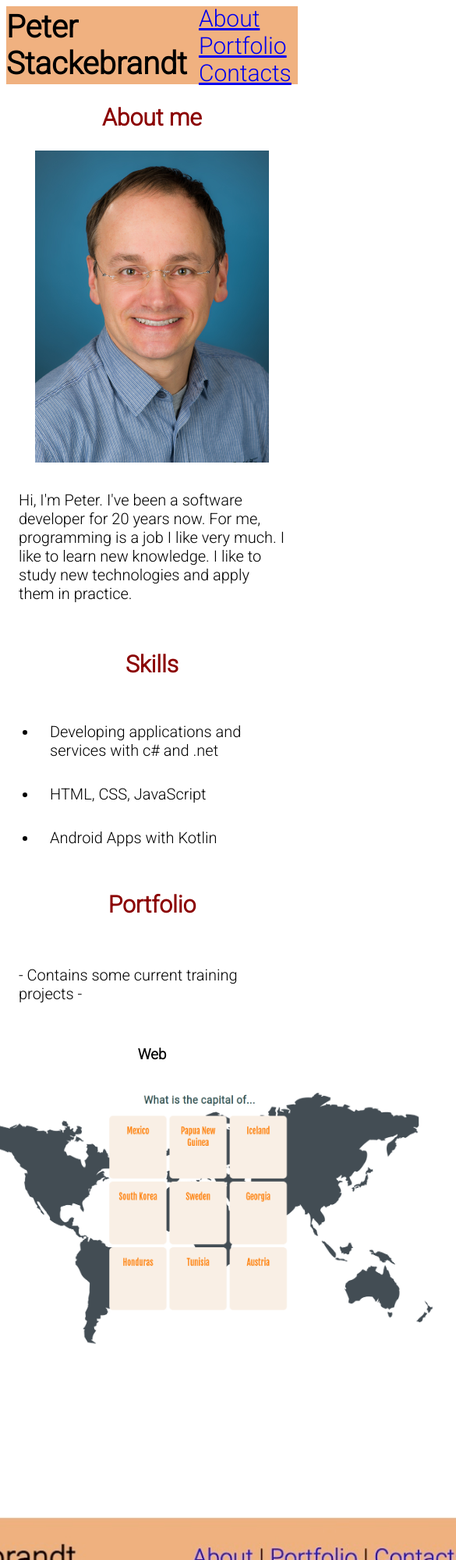
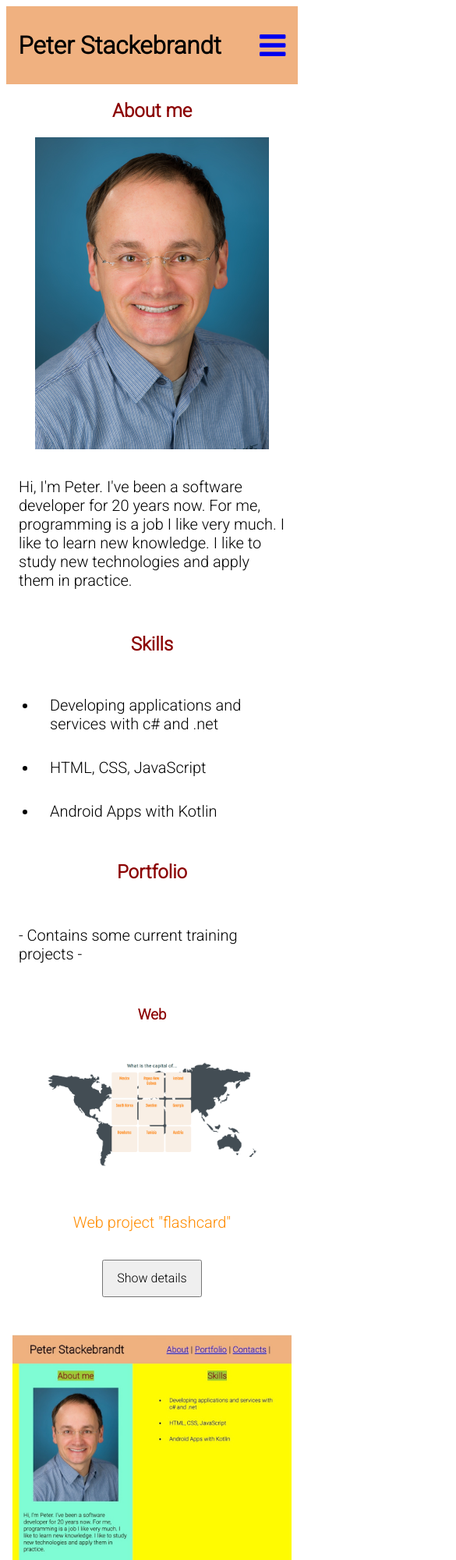
Before and after one commit to pstackebrandt/portfolio, a website: page Portfolio/task/src/index.html in a window 390 px wide. Shown: the top 2000 px of the page at 78% size, 585 px wide, since content can reach past the window. Drawn offline with Linux system fonts and the light colour scheme.

Commit message:
- hide navigation menu on small screen - center most elements - use viewport

```diff
--- a/Portfolio/task/src/css/style.css
+++ b/Portfolio/task/src/css/style.css
@@ -1,8 +1,4 @@
 @import url("https://fonts.googleapis.com/css2?family=Roboto:wght@300&display=swap");
-
-.image-title {
-    color: darkorange;
-}
 
 * {
     font-family: 'Roboto', sans-serif;
@@ -10,7 +6,7 @@
 
 header {
     background-color: #f0b180;
-    height: 100px;
+    min-height: 100px;
     display: flex;
     align-items: center;
     justify-content: space-around;
@@ -18,36 +14,95 @@ header {
 
 /* Has no use for us. Is required by tests for project Stage 4/5. */
 .open-window {
+    width: 8em;
+    justify-self: right;
 }
 
 h1 {
-    font-size: 40px;
+    font-size: 18vm;
 }
 
 h2 {
-    font-size: 30px;
+    font-size: 15vm;
     color: darkred;
     /*background-color: yellowgreen;*/
 }
 
+h3 {
+    font-size: 12vm;
+    color: darkred;
+    /*background-color: yellowgreen;*/
+}
 /* Navigation menu */
 nav {
     font-size: 30px;
     display: block;
 }
 
+
+@media screen and (min-width: 1001px) {
+    /* Navigation big screen */
+    /* Don't show hamburger icon. */
+    .topnav .icon {
+        display: none;
+    }
+}
+
 /* big screen */
-.bigScreenMenuItem {
-    display: inline;
+.navMenuItem {
+    display: inline-block;
     padding-left: 0.5em;
     padding-right: 0.5em;
 }
 
-/* small screen */
-.smallScreeMenuItem {
-    display: block;
-    padding-top: 0.5em;
+/* When the screen is less than 600 pixels wide, hide all links, except for the first one ("Home")
+. Show the link that contains should open and close the topnav (.icon) */
+@media screen and (max-width: 1000px) {
+    header {
+        /*background-color: red;*/
+        justify-content: space-between;
+    }
+
+    /* small screen */
+    .navMenuItem {
+        display: none;
+        padding: 0.3em;
+    }
+
+    h1 {
+        font-size: 8vw;
+        padding-left: 4vw;
+    }
+
+    .icon {
+        float: right;
+        font-size: 10vw;
+        display: block;
+        padding: 4vw;
+    }
+
+    nav a {
+        /*background-color: blue;*/
+    }
 }
+
+.image-title {
+    color: darkorange;
+}
+
+.columnWithCenteredContent {
+    display: flex;
+    flex-direction: column;
+    align-items: center;
+}
+
+.project {
+    margin-top: 1em;
+    margin-bottom: 1em;
+    padding: 0.5em;
+}
+
+
 
 footer {
     background-color: #f0b180;
--- a/Portfolio/task/src/index.html
+++ b/Portfolio/task/src/index.html
@@ -1,19 +1,27 @@
 <html lang="en">
 <head>
     <meta charset="UTF-8">
+    <!-- What does viewport do?   -->
+    <meta name="viewport" content="width=device-width, initial-scale=1">
     <title>Portfolio</title>
     <link rel="stylesheet" href="css/style.css"/>
     <link href="css/style_pop-up_template.css" rel="stylesheet"/>
     <script defer src="scripts/script.js"></script>
+    <!-- Load an icon library to show a hamburger menu (bars) on small screens -->
+    <link rel="stylesheet" href="https://cdnjs.cloudflare.com/ajax/libs/font-awesome/4.7.0/css/font-awesome.min.css">
 </head>
 <body>
 
 <header>
     <h1>Peter Stackebrandt</h1>
-    <nav>
-        <a class="bigScreenMenuItem" href="#about">About</a>
-        <a class="bigScreenMenuItem" href="#portfolio">Portfolio</a>
-        <a class="bigScreenMenuItem" href="#contacts">Contacts</a>
+    <nav class="topnav">
+        <!-- hamburger icon for small screen -->
+        <a href="javascript:void(0);" class="icon" onclick="myFunction()">
+            <i class="fa fa-bars"></i>
+        </a>
+        <a class="navMenuItem" href="#about">About</a>
+        <a class="navMenuItem" href="#portfolio">Portfolio</a>
+        <a class="navMenuItem" href="#contacts">Contacts</a>
     </nav>
 </header>
 
@@ -38,19 +46,19 @@
         </section>
     </section>
 
-    <section id="portfolio">
+    <section class="columnWithCenteredContent" id="portfolio">
         <h2>Portfolio</h2>
         <p>- Contains some current training projects -</p>
 
-        <article id="projects_web">
+        <article  id="projects_web">
             <h3>Web</h3>
 
-            <article id="project_flashcard">
-                <div class="project_preview">
+            <article  id="project_flashcard" class="project">
+                <div class="project_preview columnWithCenteredContent">
+                    <img alt='Screenshot of web project "flashcard"' src="images/project1.png"
+                         width="100%"/>
+                    <p class="image-title">Web project "flashcard"</p>
                     <button data-modal-target="#modalw1" class="open-window">Show details</button>
-                    <img alt='Screenshot of web project "flashcard"' src="images/project1.png" height="400"
-                         width="800"/>
-                    <p class="image-title">Web project "flashcard"</p>
                 </div>
 
                 <div class="modal project_details" id="modalw1">
@@ -67,13 +75,13 @@
                 </div>
             </article>
 
-            <article id="project_portfolio">
-                <div class="project_preview">
+            <article id="project_portfolio"  class="project">
+                <div class="project_preview columnWithCenteredContent">
+                    <img alt='Screenshot of web project "Portfolio"'
+                         src="images/project_portfolio_intermediate_state.jpeg"
+                         width="100%"/>
+                    <p class="image-title">Web project "flashcard"</p>
                     <button data-modal-target="#modalw2" class="open-window">Show details</button>
-                    <img alt='Screenshot of web project "Portfolio"'
-                         src="images/project_portfolio_intermediate_state.jpeg" height="892"
-                         width="983"/>
-                    <p class="image-title">Web project "flashcard"</p>
                 </div>
 
                 <div class="modal project_details" id="modalw2">
@@ -94,12 +102,12 @@
         <article id="projects_kotlin">
             <h3>Kotlin</h3>
 
-            <article id="project_tik-tak-toe">
-                <div>
-                    <button data-modal-target="#modal1" class="open-window">Show details</button>
+            <article id="project_tik-tak-toe" class="project">
+                <div class="project_preview columnWithCenteredContent">
                     <img alt='Screenshot of kotlin console project "Tik-tak-toe"' src="images/" height="400"
                          width="800"/>
                     <p class="image-title">Kotlin console project "Tik-tak-toe"</p>
+                    <button data-modal-target="#modal1" class="open-window">Show details</button>
                 </div>
                 <div class="modal" id="modal1">
                     <div class="modal-header">
--- a/course-remote-info.yaml
+++ b/course-remote-info.yaml
@@ -3,7 +3,7 @@ hyperskill_project:
   ide_files: https://stepik.org/media/attachments/lesson/428392/additional_files.json
   is_template_based: false
   use_ide: true
-update_date: Tue, 05 Oct 2021 14:15:03 UTC
+update_date: Thu, 07 Oct 2021 07:33:22 UTC
 stages:
 - id: 730
   step: 11307
```
